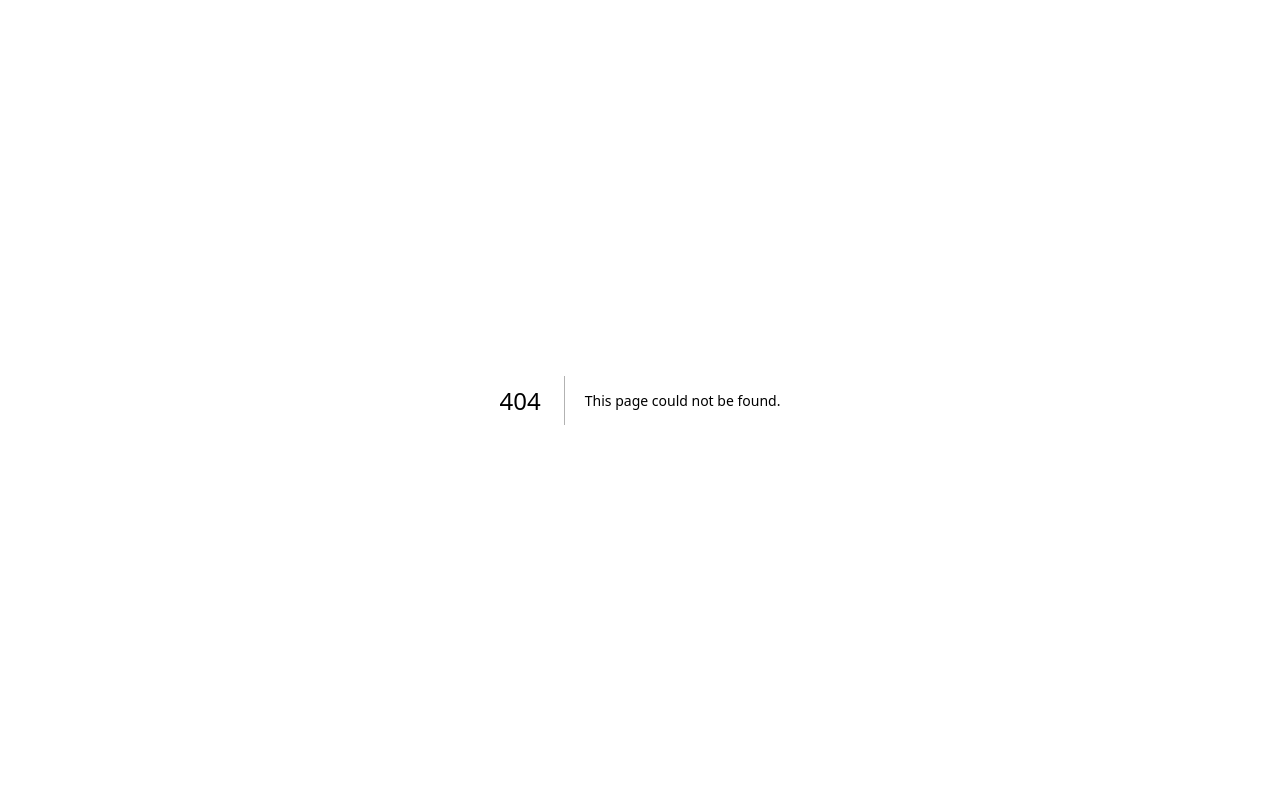
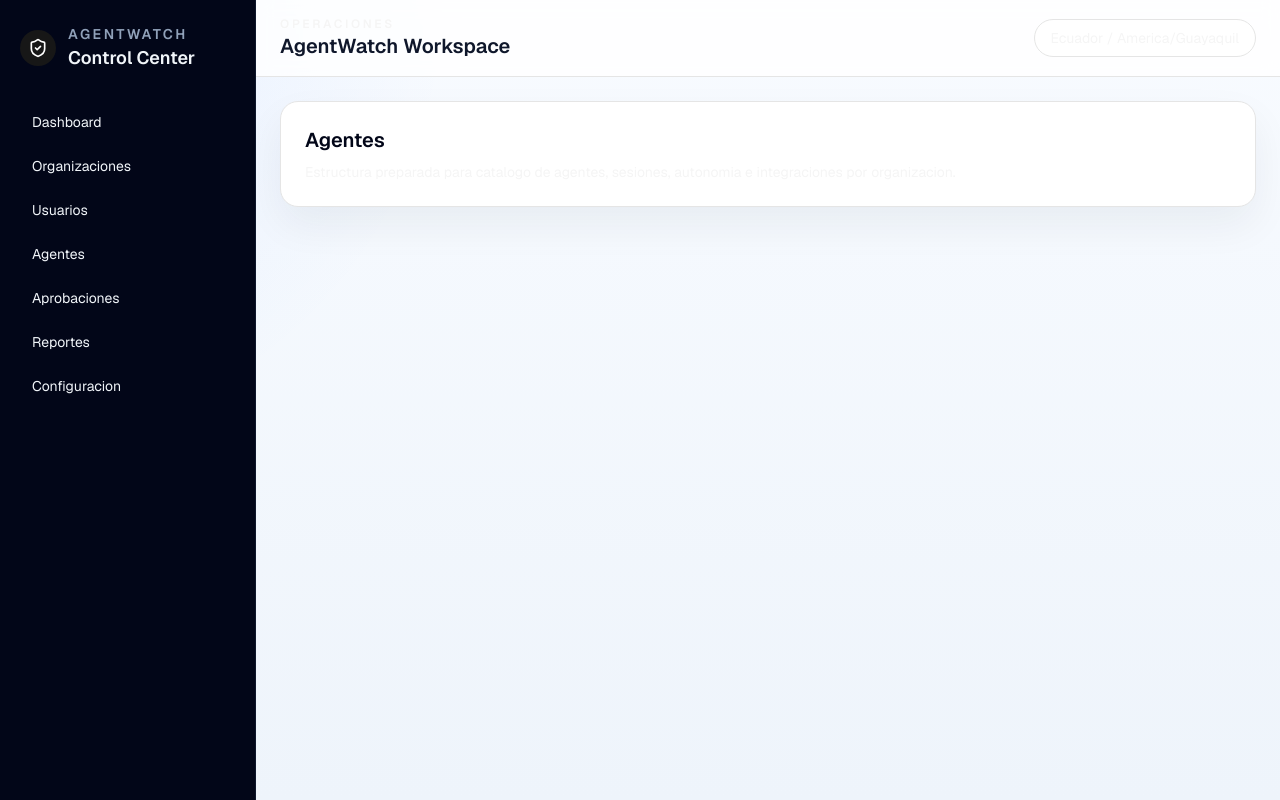
Before and after one commit to Heiner-ZZZ/AgentWatch, a Next.js app in the folder apps/web/: page /agents in a window 1280 px wide. Before the commit this address had no page. Built offline with nearby package versions, Linux system fonts and the light colour scheme.

Commit message:
feat(web): add app area layout and agent page

```diff
--- /dev/null
+++ b/apps/web/src/app/(app)/agents/page.tsx
@@ -0,0 +1,13 @@
+import { Card } from "@/components/ui/card";
+
+export default function AgentsPage() {
+  return (
+    <Card className="p-6">
+      <h2 className="text-xl font-semibold text-slate-950">Agentes</h2>
+      <p className="mt-2 text-sm text-[var(--muted)]">
+        Estructura preparada para catalogo de agentes, sesiones, autonomia e
+        integraciones por organizacion.
+      </p>
+    </Card>
+  );
+}
--- /dev/null
+++ b/apps/web/src/app/(app)/layout.tsx
@@ -0,0 +1,10 @@
+import type { ReactNode } from "react";
+import { AppShell } from "@/components/layout/app-shell";
+
+export default function DashboardLayout({
+  children,
+}: {
+  children: ReactNode;
+}) {
+  return <AppShell>{children}</AppShell>;
+}
```
